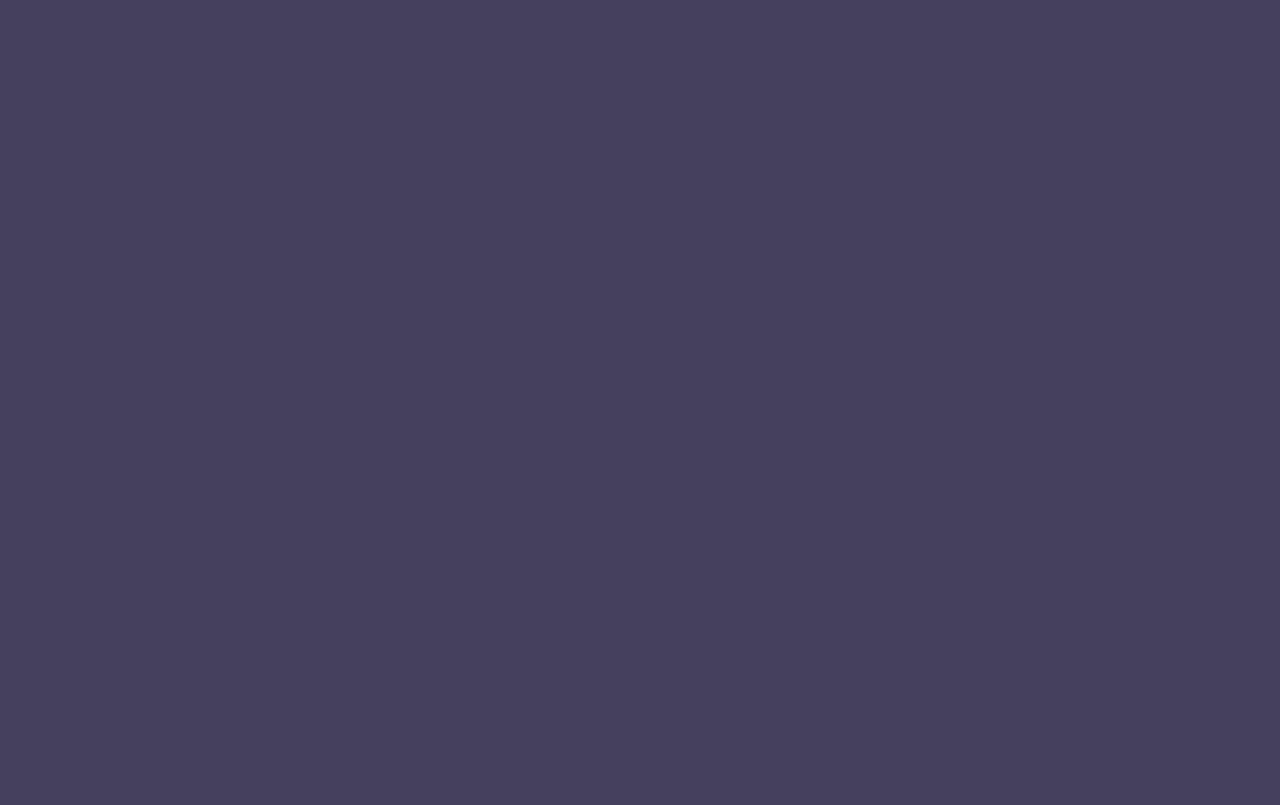
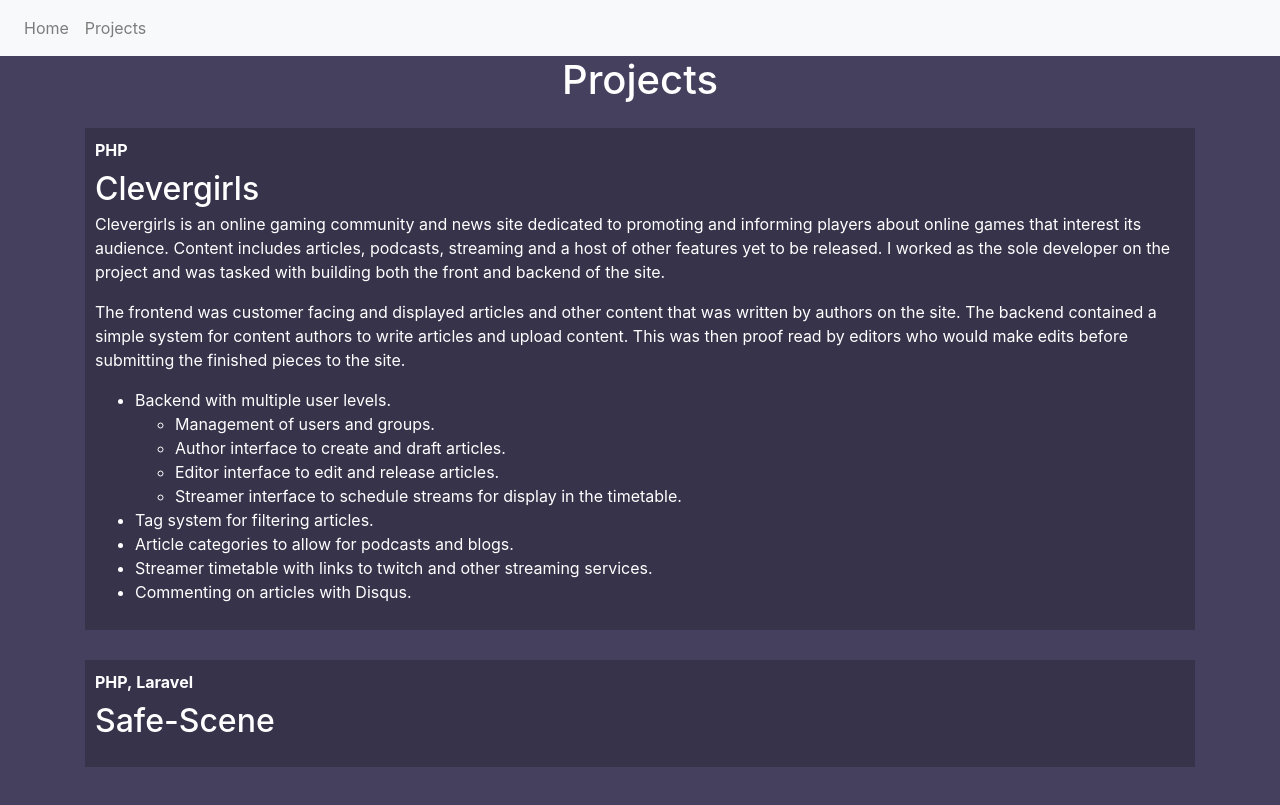
Before and after one commit to KirstyWright/personal-website, a Nuxt app: page /projects in a window 1280 px wide. Before the commit this address had no page. Built offline with nearby package versions, Linux system fonts and the light colour scheme.

Commit message:
Overall progress. Terminal looking a bit better

```diff
--- a/components/Console.vue
+++ b/components/Console.vue
@@ -8,21 +8,54 @@
             </div>
         </div>
         <div class="terminal__body">
-            <p>Hi</p>
+            <span class="terminal__body--animated-content" id='terminalType'></span>
+            <div id="terminal__results-area"></div>
+            <div v-show='false' class='terminal__input-row'><span class='terminal__body-prefix'>guest$</span><span id='terminal__user-input'> </span><span class="terminal__cursor">|</span></div>
         </div>
     </div>
 </template>
 
 <script>
+import Typed from 'typed.js';
+
 export default {
+    mounted: function(){
+        $('.terminal').height(window.innerHeight - $('.navbar').height() - 70);
+        var terminalTyped = new Typed('#terminalType', {
+            strings: [
+                'Hi, my name is Kirsty and I am a backend web developer.^500 <br><br>Welcome to my personal website. ^500 <br><br> <a href="https://github.com/KirstyWright" target="_blank">GitHub</a>, <a href="https://www.linkedin.com/in/kirstywrightweb/" target="_blank">Linkedin</a>, <a href="mailto:kirsty@evecmdr.com">Email</a><br>'
+            ],
+            typeSpeed: 30,
+            backspeed: 0,
+            backDelay: 3000,
+            loop: false,
+            showCursor: false,
+            onComplete: (self) => {
+                $('.terminal__input-row').show();
+            }
+        });
+        document.onkeydown=function(e){
+            let key = e.keyCode || e.charCode;
+            if (key == 13) {
+                console.log('ENTER');
+                $('#terminal__results-area').html($('#terminal__results-area').html()+'<p>'+$('.terminal__body-prefix').html()+$('#terminal__user-input').html()+'</p>');
+                $('#terminal__user-input').html('');
+            } else if (key == 8 || key == 46) {
+                e.preventDefault();
+                $('#terminal__user-input').html($('#terminal__user-input').html().slice(0,-1))
+            } else {
+                $('#terminal__user-input').html($('#terminal__user-input').html()+e.key)
+            }
+        }
+    }
 }
 </script>
 
 <style lang="css">
+@import url('https://fonts.googleapis.com/css?family=Roboto+Mono');
 .terminal {
-    width:800px;
-    height:300px;
-    margin:20px auto;
+    width:100%;
+    margin:20px auto 20px auto;
 }
 
 .terminal__header {
@@ -58,9 +91,27 @@ export default {
 
 .terminal__body {
     background-color: #000000;
-    min-height:200px;
+    font-family: 'Roboto Mono', monospace;
+    font-size:15px;
+    height:100%;
     padding:5px;
     border-bottom-left-radius: 5px;
     border-bottom-right-radius: 5px;
 }
+
+.terminal__cursor{
+    font-weight: 100;
+    color: #fff;
+    animation: 1s blink step-end infinite;
+}
+
+@keyframes "blink" {
+  from, to {
+    color: transparent;
+  }
+  50% {
+    color: #fff;
+  }
+}
+
 </style>
--- /dev/null
+++ b/components/Interest.vue
@@ -0,0 +1,14 @@
+<template lang="html">
+    <div>
+
+    </div>
+</template>
+
+<script>
+export default {
+}
+</script>
+
+<style lang="css">
+
+</style>
--- /dev/null
+++ b/components/Project.vue
@@ -0,0 +1,29 @@
+<template lang="html">
+    <div class="col-md-12">
+        <div class="project-card flex-md-row">
+            <div class="project-card__content">
+                <span>
+                    <strong class="d-inline-block mb-2" v-bind:key='tag' v-for="(tag, index) in project.tags">{{tag}}<span v-if="index+1 < project.tags.length">,&nbsp;</span></strong>
+                </span>
+                <h2 class='mb-1'>{{project.name}}</h2>
+                <p v-html="project.description"></p>
+            </div>
+        </div>
+    </div>
+</template>
+
+<script>
+export default {
+    props: ['project']
+}
+</script>
+
+<style lang="css">
+    .project-card {
+        display: flex;
+        word-wrap: break-word;
+        background-color: rgba(0,0,0,0.2);
+        padding:10px;
+        margin-bottom:30px;
+    }
+</style>
--- /dev/null
+++ b/components/Projects.vue
@@ -0,0 +1,58 @@
+<template lang="html">
+    <div>
+        <div class='text-center mb-4'><h1>Projects</h1></div>
+        <div class="row mb-2">
+            <Project v-for="p in projects" v-bind:key="p.name" v-bind:project="p"/>
+        </div>
+    </div>
+</template>
+
+<script>
+import Project from '~/components/Project.vue'
+
+export default {
+    components: {
+        Project
+    },
+    data: function () {
+        return {
+            projects: [
+                {
+                    name: 'Clevergirls',
+                    description: `<p>
+    Clevergirls is an online gaming community and news site dedicated to promoting and informing players about online games that interest its audience. Content includes articles, podcasts, streaming and a host of other features yet to be released. I worked as the sole developer on the project and was tasked with building both the front and backend of the site.
+</p>
+<p>
+    The frontend was customer facing and displayed articles and other content that was written by authors on the site. The backend contained a simple system for content authors to write articles and upload content. This was then proof read by editors who would make edits before submitting the finished pieces to the site.
+</p>
+<ul>
+    <li>Backend with multiple user levels.<ul>
+        <li>Management of users and groups.</li>
+        <li>Author interface to create and draft articles.</li>
+        <li>Editor interface to edit and release articles.</li>
+        <li>Streamer interface to schedule streams for display in the timetable.</li>
+    </ul></li>
+    <li>Tag system for filtering articles.</li>
+    <li>Article categories to allow for podcasts and blogs.</li>
+    <li>Streamer timetable with links to twitch and other streaming services.</li>
+    <li>Commenting on articles with Disqus.</li>
+</ul>`,
+                    tags: [
+                        'PHP',
+                    ]
+                },
+                {
+                    name: 'Safe-Scene',
+                    description: ``,
+                    tags: [
+                        'PHP', 'Laravel'
+                    ]
+                }
+            ]
+        }
+    }
+}
+</script>
+
+<style lang="css">
+</style>
--- a/layouts/default.vue
+++ b/layouts/default.vue
@@ -1,5 +1,23 @@
 <template>
-    <nuxt/>
+    <div class="">
+        <nav class="navbar navbar-expand-lg navbar-light bg-light">
+            <button class="navbar-toggler" type="button" data-toggle="collapse" data-target="#navbarSupportedContent" aria-controls="navbarSupportedContent" aria-expanded="false" aria-label="Toggle navigation">
+                <span class="navbar-toggler-icon"></span>
+            </button>
+
+            <div class="collapse navbar-collapse" id="navbarSupportedContent">
+                <ul class="navbar-nav mr-auto">
+                    <li class="nav-item">
+                        <a class="nav-link" href="/">Home</a>
+                    </li>
+                    <li class="nav-item">
+                        <a class="nav-link" href="/projects">Projects</a>
+                    </li>
+                </ul>
+            </div>
+        </nav>
+        <nuxt/>
+    </div>
 </template>
 
 <style>
--- a/package.json
+++ b/package.json
@@ -13,7 +13,8 @@
         "precommit": "npm run lint"
     },
     "dependencies": {
-        "nuxt": "^1.0.0"
+        "nuxt": "^1.0.0",
+        "typed.js": "^2.0.8"
     },
     "devDependencies": {
         "babel-eslint": "^8.2.1",
--- a/pages/index.vue
+++ b/pages/index.vue
@@ -1,16 +1,23 @@
 <template>
-    <section class="container">
-        <Console />
-    </section>
+    <div>
+        <section class="container-fluid">
+            <Console />
+        </section>
+        <section class="container">
+            <Interest />
+        </section>
+    </div>
 </template>
 
 <script>
 
 import Console from '~/components/Console.vue'
+import Interest from '~/components/Interest.vue'
 
 export default {
     components: {
-        Console
+        Console,
+        Interest
     }
 }
 </script>
--- /dev/null
+++ b/pages/projects.vue
@@ -0,0 +1,16 @@
+<template>
+    <section class="container">
+        <Projects />
+    </section>
+</template>
+
+<script>
+
+import Projects from '~/components/Projects.vue'
+
+export default {
+    components: {
+        Projects
+    }
+}
+</script>
```
Also changed, not shown: 1 other file (tests, documents, lock files or other folders).
